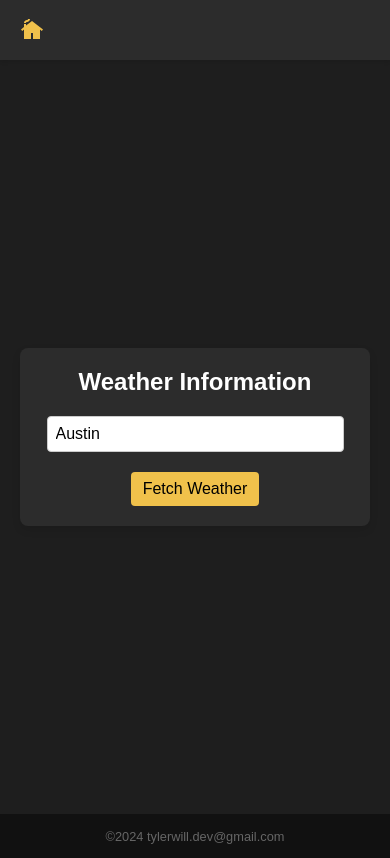
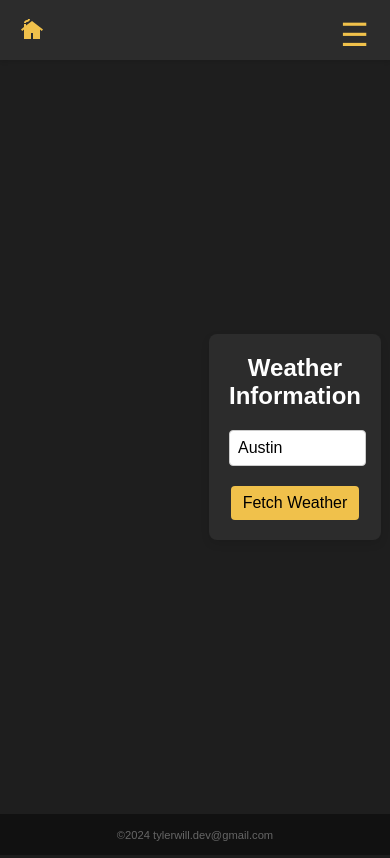
Before and after one commit to tyler-will-dev/Portfolio, a React (Create React App) app: page /#/PageDemo in a window 390 px wide. Built offline with nearby package versions, Linux system fonts and the light colour scheme; no server answers.

Commit message:
Added mobile responsiveness, with some small code cleanup

```diff
--- a/src/App.css
+++ b/src/App.css
@@ -54,3 +54,11 @@ body {
   padding: .1rem 0;
   color: #666;
 }
+
+@media (max-width: 768px) {
+  .App-footer {
+    font-size: 0.7rem;
+    padding: 0.2rem;
+    text-align: center;
+  }
+}
--- a/src/Components/BodyContent.css
+++ b/src/Components/BodyContent.css
@@ -72,3 +72,31 @@
   .projects-section a:hover {
     text-decoration: underline;
   }
+
+  /* Responsive design */
+  @media (max-width: 600px) {
+    .welcome-section h1 {
+      font-size: 3rem;
+    }
+
+    .welcome-section p {
+      font-size: 1rem;
+      line-height: 1.4;
+      max-width: 90%;
+    }
+  }
+
+  @media (max-width: 768px) {
+    .content-row {
+      flex-direction: column;
+      gap: 2rem;
+      align-items: center;
+      text-align: center;
+    }
+
+    .projects-section {
+      margin-top: 2rem;
+      text-align: center;
+      padding: 1rem;
+    }
+  }
--- a/src/Components/BodyContent.js
+++ b/src/Components/BodyContent.js
@@ -8,13 +8,12 @@ function BodyContent() {
           <div className="welcome-section">
             <h1>Hello!</h1>
             <p>
-              My name is Tyler Will, I am a Full-Stack developer based out of Austin, Texas.
-              I have professional experience working at General Motors in the Motorsports Organization developing
-              web-based applications to run race simulations for NASCAR, Indy, Truck, Xfinity, and Formula 1.
+            My name is Tyler Will, a Full-Stack Developer based in Austin, Texas. I have professional experience at General Motors within the Motorsports Organization,
+            where I developed web-based applications to power race simulations for NASCAR, IndyCar, Truck, Xfinity, and Formula 1
             </p>
             <p>
-              I am passionate about solid programming design, coding principles,
-              and a codebase that is maintainable and optimal for both users and developers.
+            I’m passionate about building maintainable, well-structured codebases that prioritize both performance and usability.
+            I focus on solid programming principles and scalable design to create seamless experiences for both users and developers.
             </p>
           </div>
           <div className="projects-section">
--- a/src/Components/BodyHeader.css
+++ b/src/Components/BodyHeader.css
@@ -19,3 +19,15 @@
   .header-icons a:hover {
     text-decoration: underline;
   }
+
+  /* Responsive design */
+  @media (max-width: 600px) {
+    .header-icons {
+      gap: 1.5rem;
+      justify-content: center;
+    }
+
+    .header-icons a {
+      font-size: 2rem;
+    }
+  }
--- a/src/Pages/PageDemo.js
+++ b/src/Pages/PageDemo.js
@@ -8,6 +8,7 @@ import styles from './PageDemo.module.css';
 function PageDemo() {
     const navigate = useNavigate();
     const [activeTab, setActiveTab] = useState('weather');
+    const [isSidebarOpen, setIsSidebarOpen] = useState(false);
 
     const returnHome = () => {
         navigate('/');
@@ -22,33 +23,46 @@ function PageDemo() {
                 >
                     <CottageIcon />
                 </Icon>
+                <button
+                    className={styles.menuButton}
+                    onClick={() => setIsSidebarOpen(!isSidebarOpen)}
+                >
+                    ☰
+                </button>
             </header>
 
-            <aside className={styles.sidebar}>
+            <aside className={`${styles.sidebar} ${isSidebarOpen ? styles.open : ''}`}>
                 <button
                     className={`${styles.tabButton} ${activeTab === 'weather' ? styles.active : ''}`}
-                    onClick={() => setActiveTab('weather')}
+                    onClick={() => {
+                        setActiveTab('weather');
+                        setIsSidebarOpen(false);
+                    }}
                 >
                     Weather
                 </button>
                 <button
                     className={`${styles.tabButton} ${activeTab === 'github' ? styles.active : ''}`}
-                    onClick={() => setActiveTab('github')}
+                    onClick={() => {
+                        setActiveTab('github');
+                        setIsSidebarOpen(false);
+                    }}
                 >
                     GitHub
                 </button>
                 <button
                     className={`${styles.tabButton} ${activeTab === 'nodejs' ? styles.active : ''}`}
-                    onClick={() => setActiveTab('nodejs')}
+                    onClick={() => {
+                        setActiveTab('nodejs');
+                        setIsSidebarOpen(false);
+                    }}
                 >
                     Buttons
                 </button>
             </aside>
 
             <main className={styles.content}>
-                {activeTab === 'weather' && (
-                    <WeatherAPI/>
-                )}
+                {activeTab === 'weather' && <WeatherAPI />}
                 {activeTab === 'github' && (
                     <div>
                         <h2>GitHub Repositories</h2>
--- a/src/Pages/PageDemo.module.css
+++ b/src/Pages/PageDemo.module.css
@@ -46,6 +46,7 @@
     background-color: #2c2c2c;
     padding: 20px;
     gap: 10px;
+    transition: transform 0.3s ease-in-out;
 }
 
 .tabButton {
@@ -82,17 +83,38 @@
     margin-top: 0;
 }
 
+.menuButton {
+    display: none;
+    background: none;
+    border: none;
+    font-size: 2rem;
+    color: #f0c14b;
+    cursor: pointer;
+}
+
 /* Responsive design */
 @media (max-width: 768px) {
-    .dashboard {
-        grid-template-areas:
-            "header"
-            "content";
-        grid-template-rows: 60px auto;
-        grid-template-columns: 1fr;
+    .sidebar {
+        position: fixed;
+        top: 0;
+        left: -100%;
+        width: 250px;
+        height: 100%;
+        background-color: #2c2c2c;
+        transition: left 0.3s ease-in-out;
+        box-shadow: 2px 0 5px rgba(0, 0, 0, 0.2);
     }
 
-    .sidebar {
-        display: none; /* Hide sidebar on small screens */
+    .sidebar.open {
+        left: 0;
     }
 }
+
+@media (max-width: 768px) {
+    .menuButton {
+        display: block;
+        position: absolute;
+        right: 15px;
+        top: 15px;
+    }
+}
```
Also changed, not shown: src/App.js (line endings or trailing spaces), src/Pages/Tabs/Weather/WeatherAPI.js (line endings or trailing spaces).
